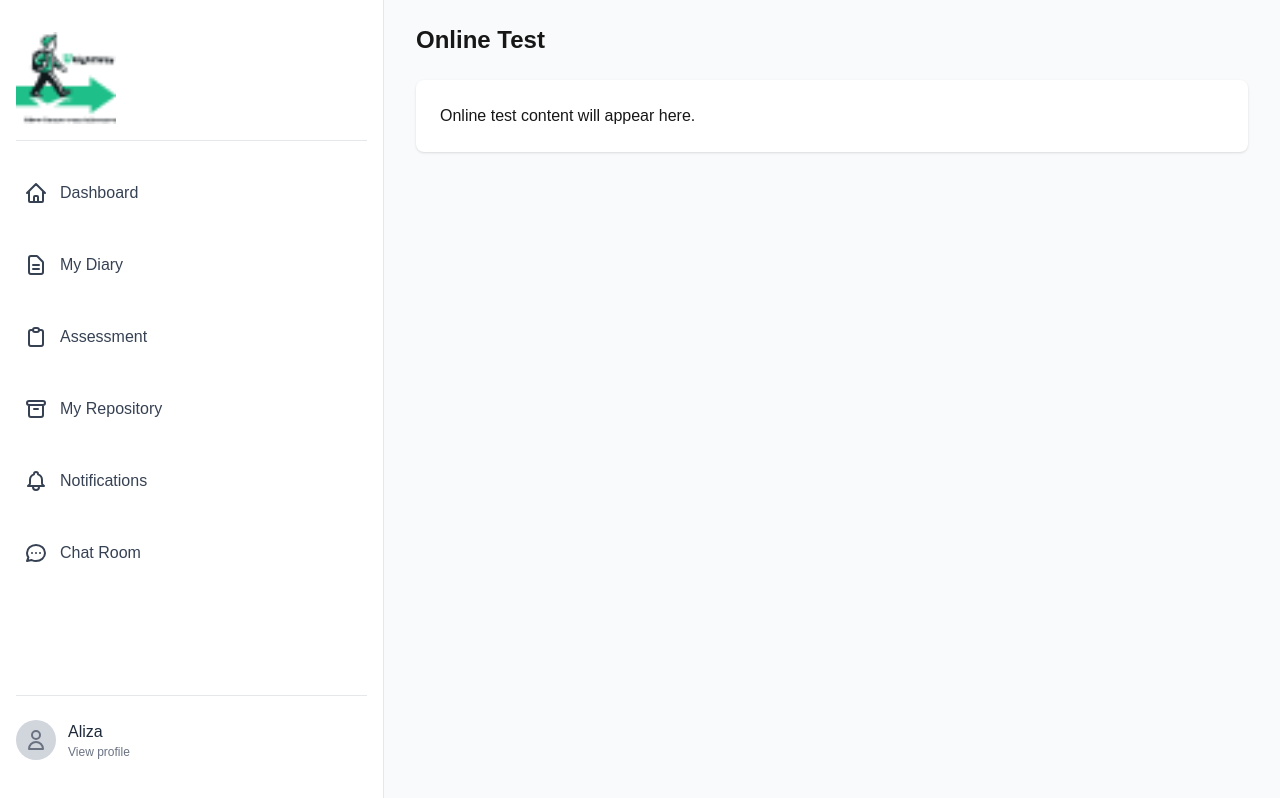
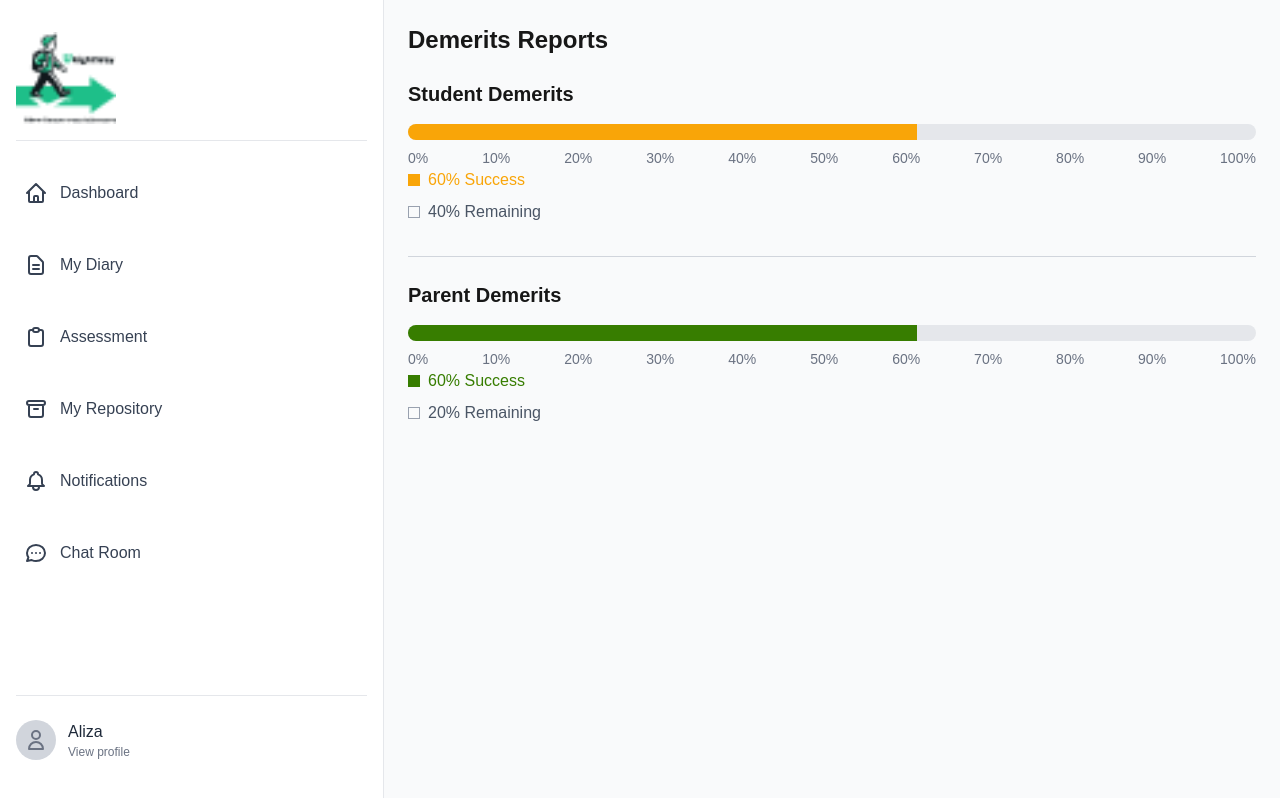
Before and after one commit to fatimamaqsood29/URightWay, a Next.js app: page /dashboard/demerits in a window 1280 px wide. Built offline with nearby package versions, Linux system fonts and the light colour scheme.

Commit message:
add demerits screen

```diff
--- a/app/(auth)/dashboard/demerits/page.js
+++ b/app/(auth)/dashboard/demerits/page.js
@@ -1,12 +1,84 @@
-// app/dashboard/online-test/page.js
-"use client";
-export default function OnlineTestPage() {
+// app/dashboard/demerits-test/page.js
+import React from 'react';
+
+const DemeritsPage = () => {
   return (
-    <div className="max-w-7xl mx-auto px-4 py-6 sm:px-6 lg:px-8">
-      <h1 className="text-2xl font-bold mb-6">Online Test</h1>
-      <div className="bg-white rounded-lg shadow p-6">
-        <p>Online test content will appear here.</p>
+    <div className="p-6 max-w-4xl mx-auto">
+      <h1 className="text-2xl font-bold mb-6">Demerits Reports</h1>
+
+      {/* Student Demerits Section */}
+      <div className="mb-8">
+        <h2 className="text-xl font-semibold mb-4">Student Demerits</h2>
+
+
+        {/* Progress Bar */}
+        <div className="w-full h-4 bg-gray-200 rounded-full overflow-hidden mb-2 relative">
+          <div
+            className="h-full bg-[#F9A508] absolute"
+            style={{ width: '60%' }}
+          ></div>
+        </div>
+
+
+
+        {/* Bottom Percentage Markers */}
+        <div className="flex justify-between text-sm text-gray-500">
+          {[0, 10, 20, 30, 40, 50, 60, 70, 80, 90, 100].map((percent) => (
+            <span key={`student-bottom-${percent}`}>{percent}%</span>
+          ))}
+        </div>
+        {/* Success Indicator */}
+        <div className="flex items-center gap-2 mb-2">
+          <div className="w-3 h-3 bg-[#F9A508]"></div>
+          <span className="text-[#F9A508] font-medium">60% Success</span>
+        </div>
+
+        {/* Remaining Indicator */}
+        <div className="flex items-center gap-2 mt-2">
+          <div className="w-3 h-3 border border-gray-400"></div>
+          <span className="text-gray-600">40% Remaining</span>
+        </div>
       </div>
-    </div>
+
+      <hr className="my-6 border-gray-300" />
+
+      {/* Parent Demerits Section */}
+      <div className="mb-8">
+        <h2 className="text-xl font-semibold mb-4">Parent Demerits</h2>
+
+
+
+        {/* Progress Bar */}
+        <div className="w-full h-4 bg-gray-200 rounded-full overflow-hidden mb-2 relative">
+          <div
+            className="h-full bg-[#377D00] absolute"
+            style={{ width: '60%' }}
+          ></div>
+        </div>
+
+        {/* Bottom Percentage Markers */}
+        <div className="flex justify-between text-sm text-gray-500">
+          {[0, 10, 20, 30, 40, 50, 60, 70, 80, 90, 100].map((percent) => (
+            <span key={`parent-bottom-${percent}`}>{percent}%</span>
+          ))}
+        </div>
+
+        {/* Success Indicator */}
+        <div className="flex items-center gap-2 mb-2">
+          <div className="w-3 h-3 bg-[#377D00]"></div>
+          <span className="text-[#377D00] font-medium">60% Success</span>
+        </div>
+
+        {/* Remaining Indicator */}
+        <div className="flex items-center gap-2 mt-2">
+          <div className="w-3 h-3 border border-gray-400"></div>
+          <span className="text-gray-600">20% Remaining</span>
+        </div>
+      </div>
+
+
+        </div>
   );
-}
+};
+
+export default DemeritsPage;
```
